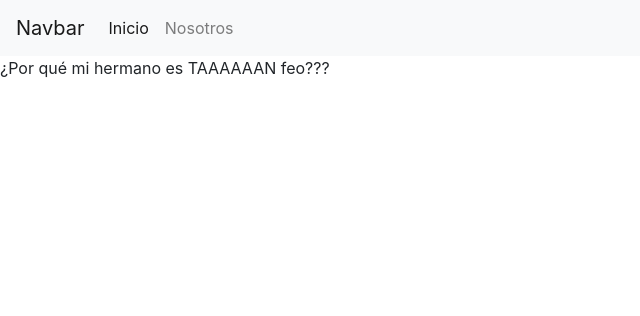
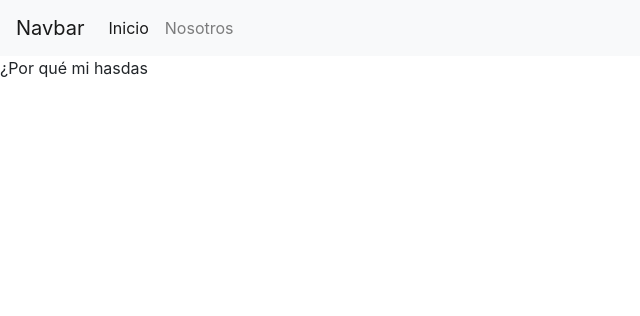
Before and after one commit to jota-dev/tets, a Flask app: page / in a window 1280 px wide. Shown: the top 316 px of the page, without its empty margins (0-640 px from the left). Run offline with Flask 2, Linux system fonts and the light colour scheme; some libraries are stand-ins or nearby versions.

Commit message:
asdasda
asdasdas

```diff
--- a/templates/index.html
+++ b/templates/index.html
@@ -9,5 +9,5 @@ active
 {% endblock %}
 
 {% block contenido %}
-¿Por qué mi hermano es TAAAAAAN feo???
+¿Por qué mi hasdas
 {% endblock %}
```
Also changed, not shown: requirements.txt (+18 -0 lines).
